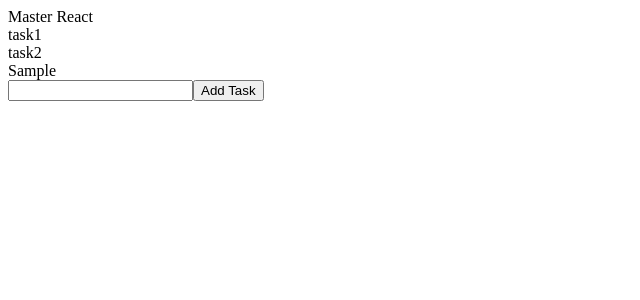
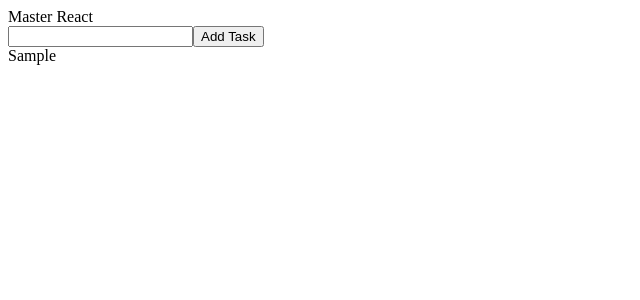
Before and after one commit to abhi18av/todomvc-base, a React (Create React App) app: page / in a window 1280 px wide. Both pictures are taken after typing "Sample" into the empty fields and a click on the button "Add Task". Shown: the top 300 px of the page, without its empty margins (0-640 px from the left). Built offline with nearby package versions, Linux system fonts and the light colour scheme.

Commit message:
before moving todo from string to object

```diff
--- a/src/App.js
+++ b/src/App.js
@@ -17,7 +17,7 @@
     constructor() {
         super();
         this.state = {
-            todos: ["task1", "task2"],
+            todos: [],
             todo: ''
         };
     };
@@ -26,17 +26,26 @@
         this.setState({todo: e.target.value});
     };
 
+    // NOTE it's good to have this as a separate method but now it's almost indistinguishable from the event handlers
+    // TODO merge this function with the submitTodo
+    addTodo = async (todo) => {
+        await this.setState({todos: [...this.state.todos, todo]});
+
+        localStorage.setItem('todos', JSON.stringify(this.state.todos));
+
+        document.getElementById('inputBox').value = '';
+        console.log(this.state.todo);
+    };
+
     submitTodo = (e) => {
         e.preventDefault();
         this.addTodo(this.state.todo);
     };
 
-    addTodo = (todo) => {
-        this.setState({todos: [...this.state.todos, todo]});
-        document.getElementById('inputBox').value = '';
-        console.log(this.state);
+
+    toggleTodo = () => {
+
     };
-
 
     componentDidMount() {
 
@@ -64,9 +73,6 @@
                     <header className="App-header">Master React</header>
                 </div>
 
-                { // render the current tasks of `todos` variable
-                    todos.map((_aTask, _index) => <div key={_index}>{_aTask}</div>)
-                }
 
                 <form onSubmit={(e) => this.submitTodo(e)}>
                     <input
@@ -81,6 +87,11 @@
                     </button>
                 </form>
 
+
+                { // render the current tasks of `todos` variable
+                    todos.map((_aTask, _index) => <div key={_index}>{_aTask}</div>)
+                }
+
             </>
         );
     }
```
